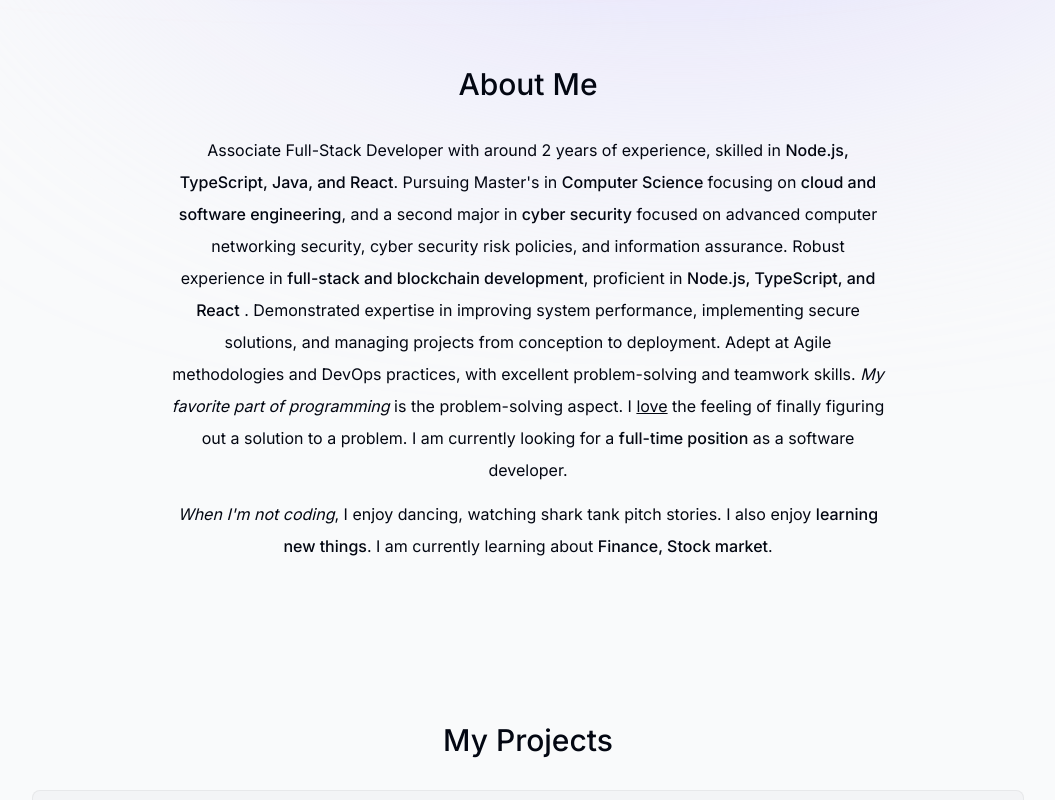
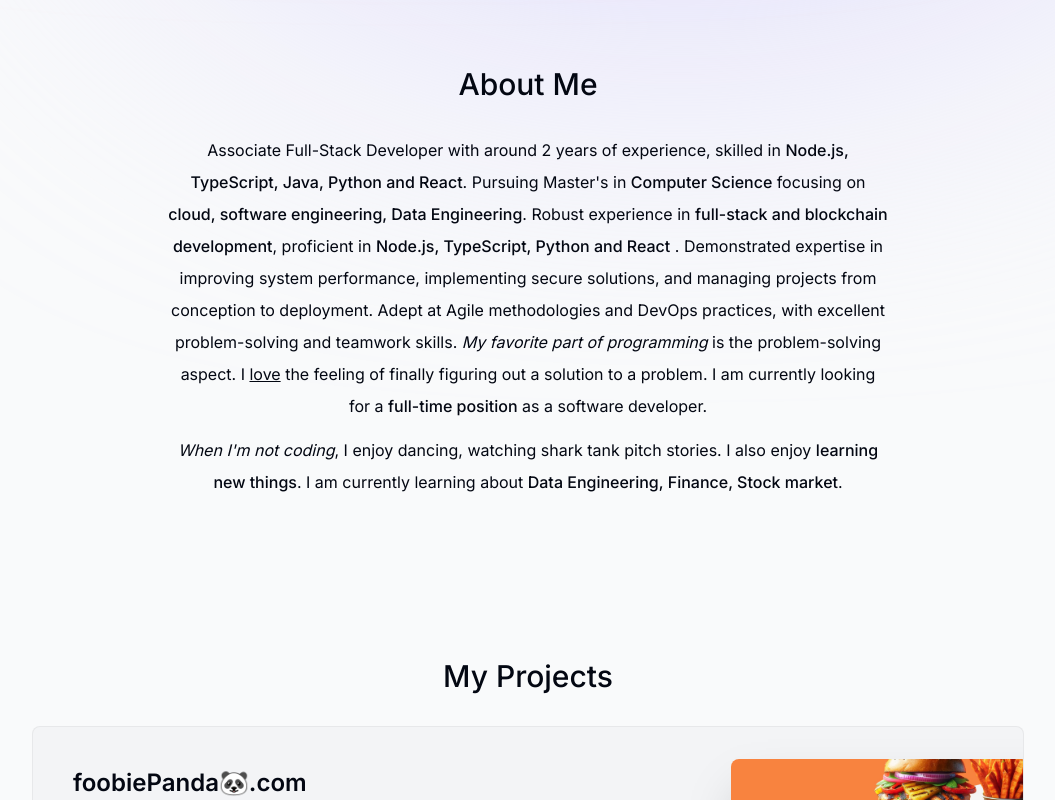
Before and after one commit to ootejreddy/nextjs_portfolio, a Next.js app: page / in a window 1280 px wide. Shown: the part 800-1600 px from the top of the page, without its empty margins (112-1167 px from the left). Built offline with nearby package versions, Linux system fonts and the light colour scheme.

Commit message:
Made some changes to the about and changed the email to contact

```diff
--- a/components/About.tsx
+++ b/components/About.tsx
@@ -20,21 +20,23 @@ export default function About() {
         Associate Full-Stack Developer with around 2 years of experience,
         skilled in{" "}
         <span className="font-medium">
-          Node.js, TypeScript, Java, and React
+          Node.js, TypeScript, Java, Python and React
         </span>
         . Pursuing Master's in{" "}
         <span className="font-medium">Computer Science </span>
         focusing on{" "}
-        <span className="font-medium">cloud and software engineering</span>, and
-        a second major in <span className="font-medium">cyber security</span>{" "}
-        focused on advanced computer networking security, cyber security risk
-        policies, and information assurance. Robust experience in{" "}
+        <span className="font-medium">
+          cloud, software engineering, Data Engineering
+        </span>
+        . Robust experience in{" "}
         <span className="font-medium">
           full-stack and blockchain development
         </span>
         , proficient in{" "}
-        <span className="font-medium">Node.js, TypeScript, and React</span> .
-        Demonstrated expertise in improving system performance, implementing
+        <span className="font-medium">
+          Node.js, TypeScript, Python and React
+        </span>{" "}
+        . Demonstrated expertise in improving system performance, implementing
         secure solutions, and managing projects from conception to deployment.
         Adept at Agile methodologies and DevOps practices, with excellent
         problem-solving and teamwork skills.{" "}
@@ -50,7 +52,10 @@ export default function About() {
         watching shark tank pitch stories. I also enjoy{" "}
         <span className="font-medium">learning new things</span>. I am currently
         learning about{" "}
-        <span className="font-medium">Finance, Stock market</span>.
+        <span className="font-medium">
+          Data Engineering, Finance, Stock market
+        </span>
+        .
       </p>
     </motion.section>
   );
--- a/components/Contact.tsx
+++ b/components/Contact.tsx
@@ -34,7 +34,7 @@ export default function Contact() {
       <p className="text-gray-700 -mt-6">
         Please contact me directly at{" "}
         <a className="underline" href="mailto:example@gmail.com">
-          example@gmail.com
+          saiootej.bachapally@gmail.com
         </a>{" "}
         or through this form.
       </p>
```
Also changed, not shown: 1 other file (tests, documents, lock files or other folders).
